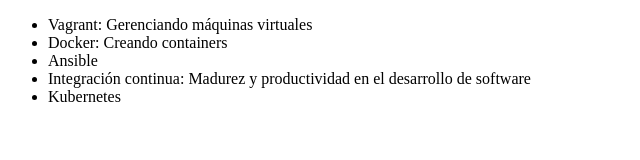
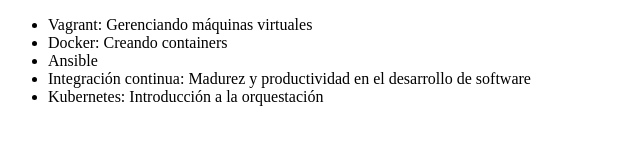
Before and after one commit to PAXCS/alura-git, a plain HTML site: page index.html in a window 1280 px wide. Shown: the whole page, without its empty margins (0-640 px from the left). Drawn offline with Linux system fonts and the light colour scheme.

Commit message:
Modificando el nombre del curso de kubernetes

```diff
--- a/index.html
+++ b/index.html
@@ -10,7 +10,7 @@
          <li> Docker: Creando containers </li>
          <li> Ansible </li>
          <li> Integración continua: Madurez y productividad en el desarrollo de software </li>
-         <li> Kubernetes </li>
+         <li> Kubernetes: Introducción a la orquestación </li>
      </ul>
 </body>
 </html>
```
